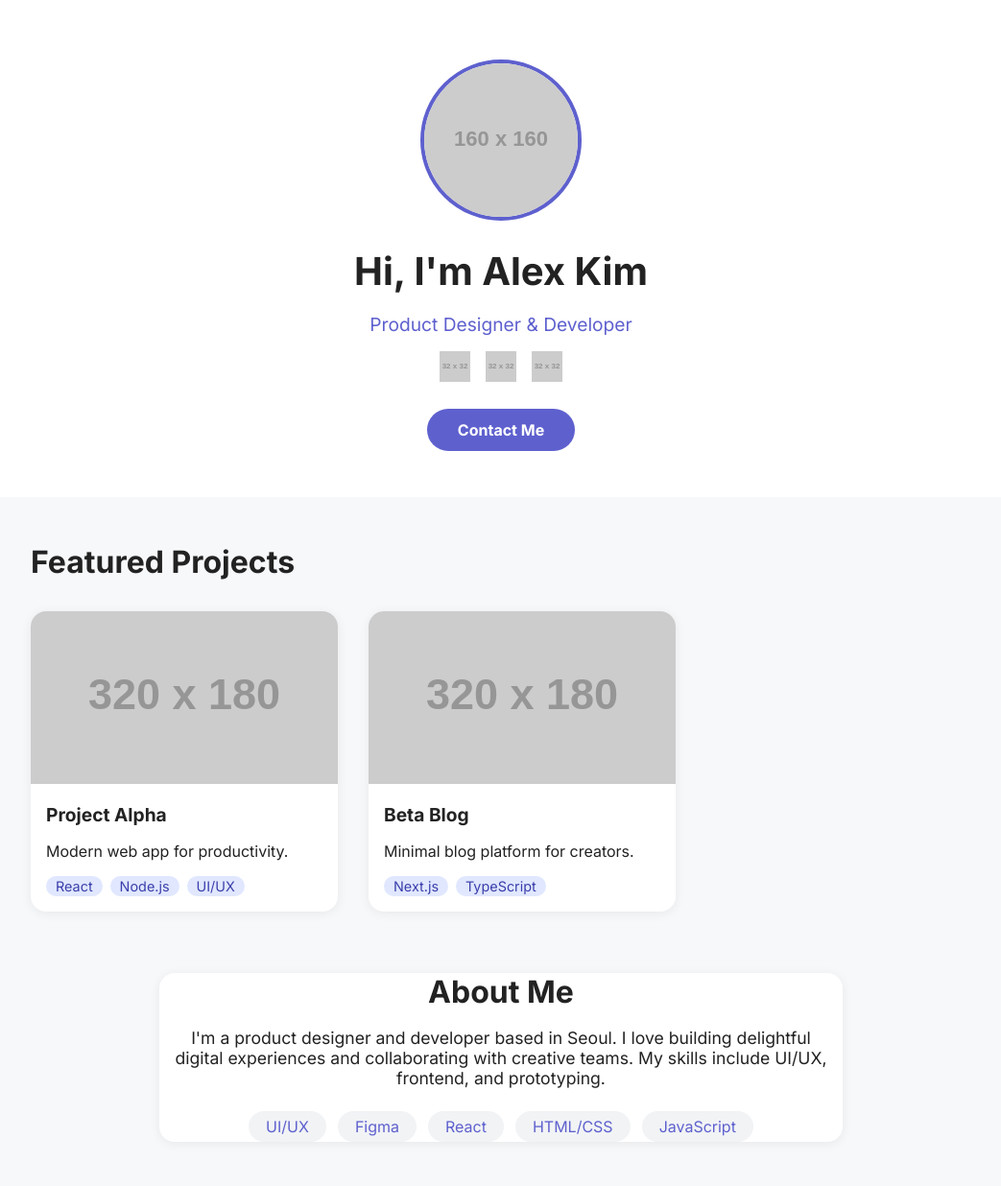
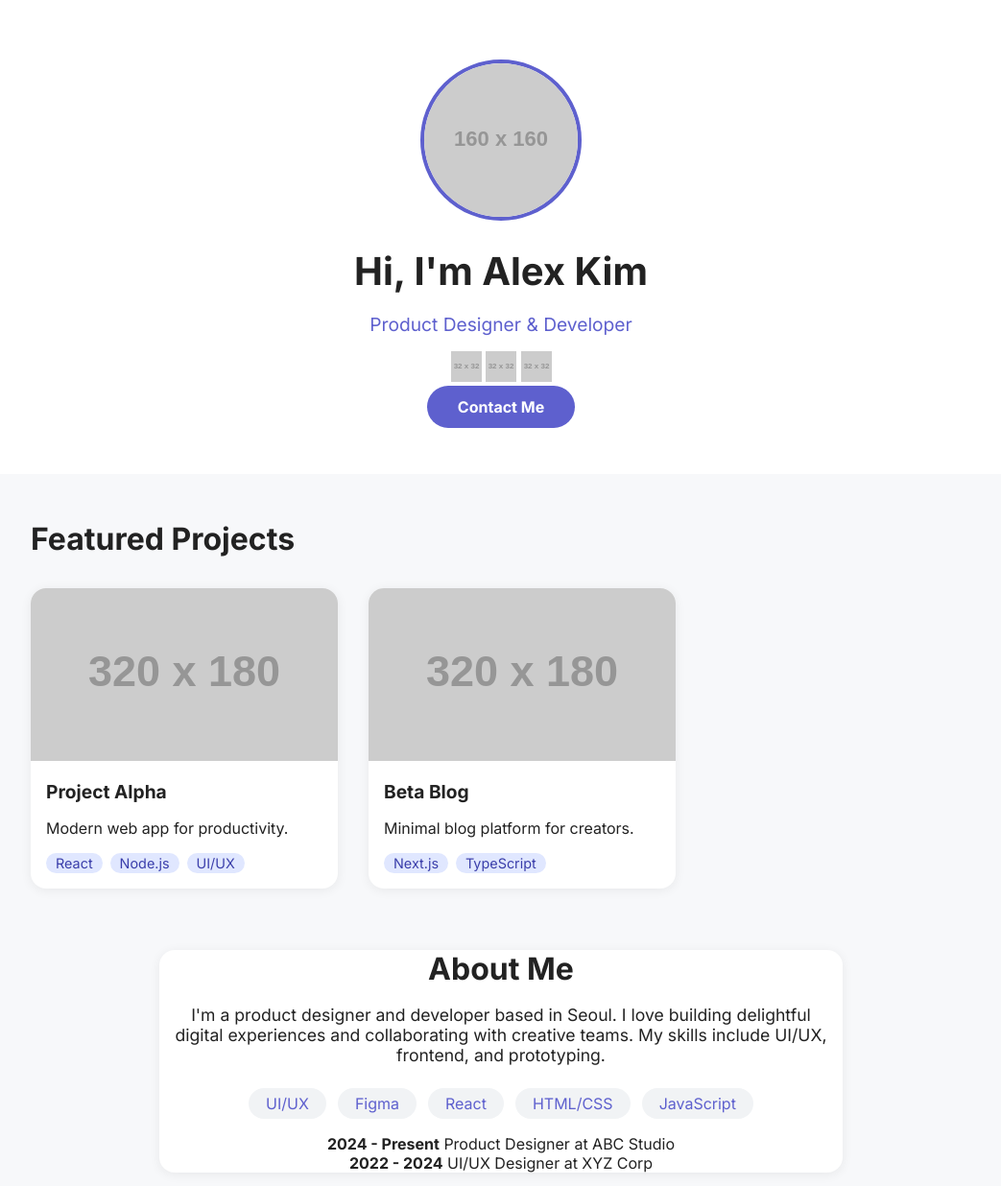
Before and after one commit to sssiion/folio-2020-portfolio, a plain HTML site: page index.html in a window 1280 px wide. Shown: the part 84-1320 px from the top of the page at 96% size, without its empty margins (118-1161 px from the left). Drawn offline with Linux system fonts and the light colour scheme; placeholder pictures from the web are drawn by us.

Commit message:
fix: 피그마 node 316-229 기반으로 Hero, About(타임라인 포함) 등 전체 구조/스타일 보완

```diff
--- a/index.html
+++ b/index.html
@@ -22,15 +22,20 @@
 
   <!-- Hero Section -->
   <section class="hero">
+    <div class="hero-bg"></div>
+    <div class="hero-content">
       <img class="profile-img" src="https://placehold.co/160x160" alt="Profile" />
+      <div class="hero-text">
         <h1>Hi, I'm Alex Kim</h1>
         <p class="subtitle">Product Designer & Developer</p>
-    <div class="socials">
+        <div class="hero-socials">
           <a href="#" aria-label="LinkedIn"><img src="https://placehold.co/32x32?text=LI" alt="LinkedIn"></a>
           <a href="#" aria-label="GitHub"><img src="https://placehold.co/32x32?text=GH" alt="GitHub"></a>
           <a href="#" aria-label="Twitter"><img src="https://placehold.co/32x32?text=TW" alt="Twitter"></a>
         </div>
         <a class="btn primary" href="#contact">Contact Me</a>
+      </div>
+    </div>
   </section>
 
   <!-- Projects Section -->
@@ -59,6 +64,8 @@
   <!-- About Section -->
   <section class="about" id="about">
     <h2>About Me</h2>
+    <div class="about-content">
+      <div class="about-text">
         <p>I'm a product designer and developer based in Seoul. I love building delightful digital experiences and collaborating with creative teams. My skills include UI/UX, frontend, and prototyping.</p>
         <div class="skills">
           <span>UI/UX</span>
@@ -66,6 +73,22 @@
           <span>React</span>
           <span>HTML/CSS</span>
           <span>JavaScript</span>
+        </div>
+      </div>
+      <div class="about-timeline">
+        <div class="timeline-item">
+          <span class="timeline-dot"></span>
+          <div class="timeline-info">
+            <strong>2024 - Present</strong> Product Designer at ABC Studio
+          </div>
+        </div>
+        <div class="timeline-item">
+          <span class="timeline-dot"></span>
+          <div class="timeline-info">
+            <strong>2022 - 2024</strong> UI/UX Designer at XYZ Corp
+          </div>
+        </div>
+      </div>
     </div>
   </section>
 
```
Lines whose indentation alone changed are shown as unchanged.
